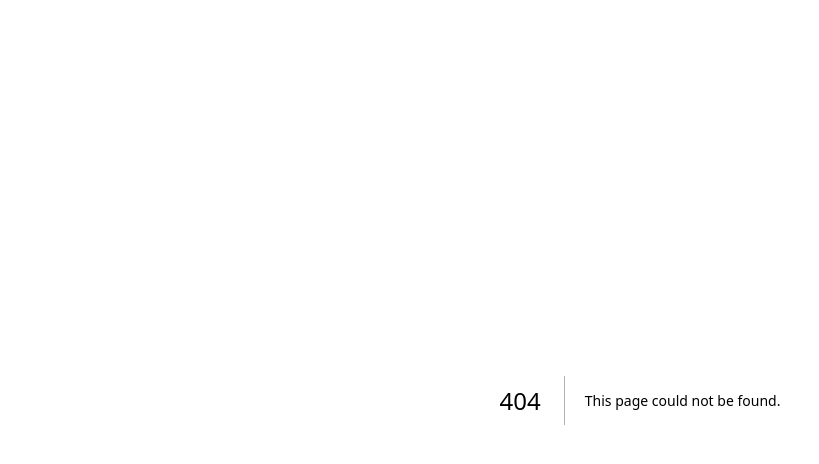
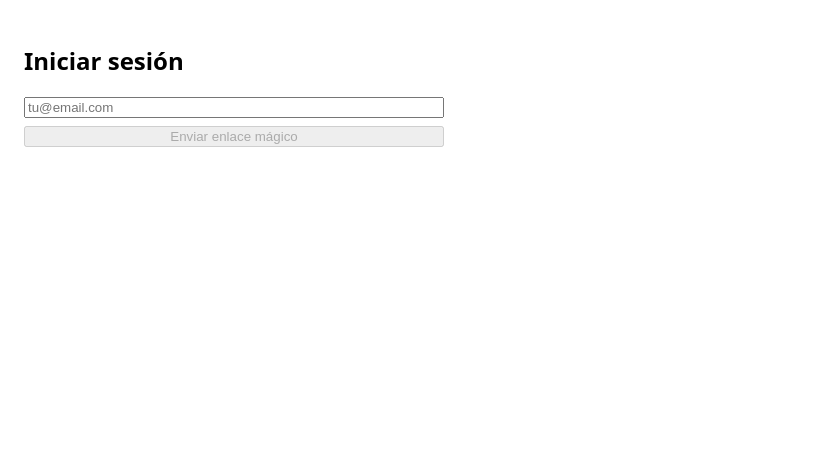
Before and after one commit to gari-app/gari-mvp, a Next.js app: page /login in a window 1280 px wide. Before the commit this address had no page. Shown: the top 464 px of the page, without its empty margins (0-819 px from the left). Built offline with nearby package versions, Linux system fonts and the light colour scheme.

Commit message:
Create page.tsx

```diff
--- /dev/null
+++ b/app/login/page.tsx
@@ -0,0 +1,36 @@
+'use client'
+import { useState } from 'react'
+import { createClientBrowser } from '@/lib/supabase'
+
+export default function LoginPage() {
+  const [email, setEmail] = useState('')
+  const [sent, setSent] = useState(false)
+  const [error, setError] = useState<string | null>(null)
+
+  async function sendMagic() {
+    setError(null)
+    const supabase = createClientBrowser()
+    const { error } = await supabase.auth.signInWithOtp({
+      email,
+      options: { emailRedirectTo: `${window.location.origin}/app` }
+    })
+    if (error) setError(error.message)
+    else setSent(true)
+  }
+
+  return (
+    <main style={{padding:24, maxWidth:420}}>
+      <h2>Iniciar sesión</h2>
+      {sent ? (
+        <p>Te enviamos un enlace a <strong>{email}</strong>. Revisá tu correo.</p>
+      ) : (
+        <div style={{display:'grid', gap:8}}>
+          <input type="email" placeholder="tu@email.com" value={email}
+                 onChange={e=>setEmail(e.target.value)} />
+          <button onClick={sendMagic} disabled={!email}>Enviar enlace mágico</button>
+          {error && <p style={{color:'crimson'}}>Error: {error}</p>}
+        </div>
+      )}
+    </main>
+  )
+}
```
